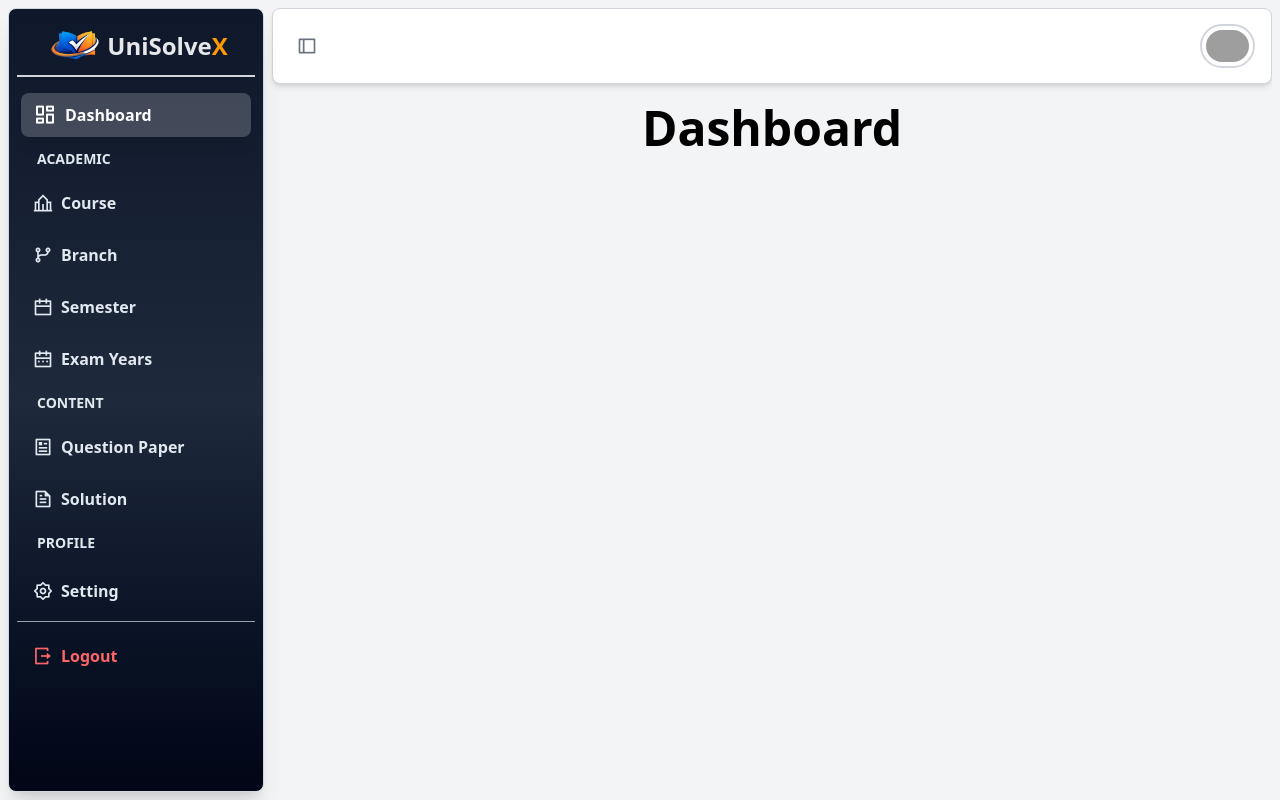
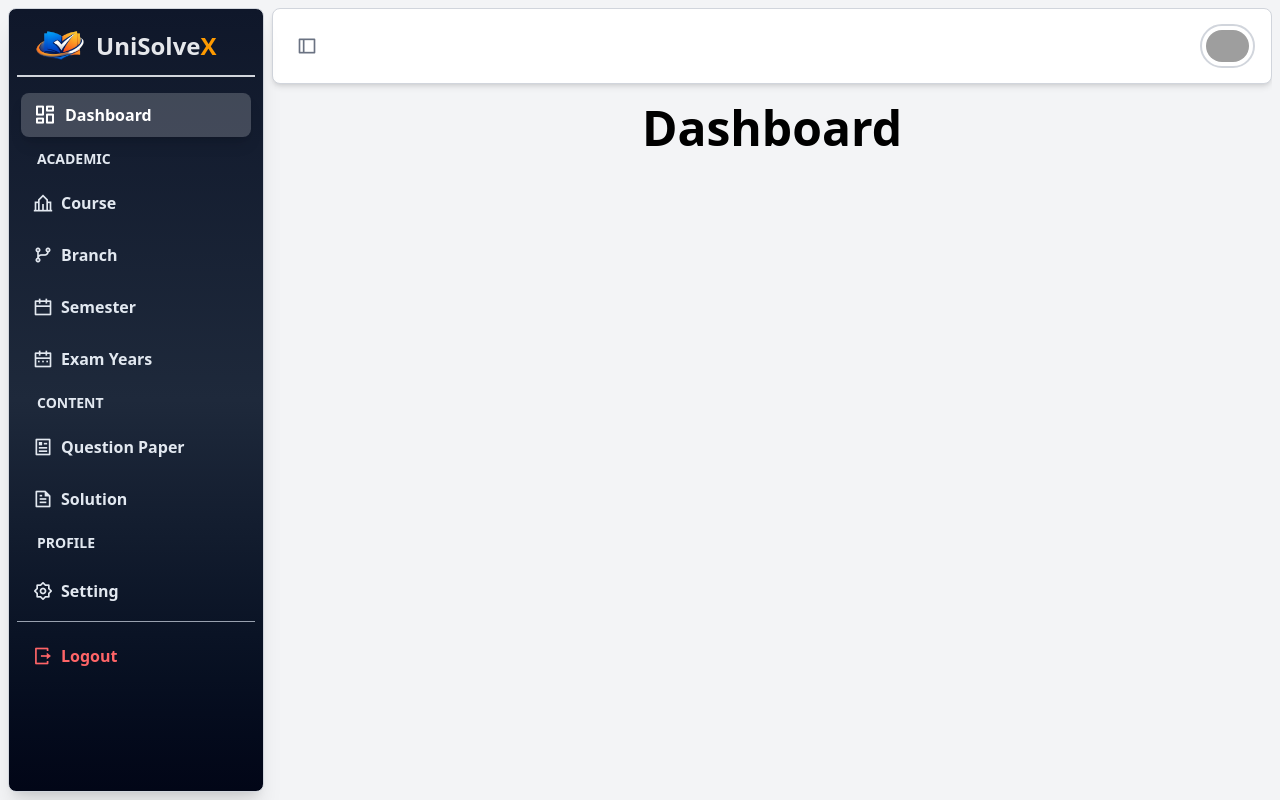
Before and after one commit to Himanshusingh00123/UniSolveX, a React (Vite) app: page /admin in a window 1280 px wide. Built offline with nearby package versions, Linux system fonts and the light colour scheme; grey boxes are pictures that could not be loaded.

Commit message:
i center logo

```diff
--- a/src/Components/Admin/Layout.jsx
+++ b/src/Components/Admin/Layout.jsx
@@ -72,11 +72,11 @@ const Layout = () => {
       >
         <div
           onClick={handle}
-          className="md:h-15 h-13 m-2  cursor-pointer flex items-center  justify-center    border-b-2 border-gray-300"
+          className="md:h-15 h-13 m-2  cursor-pointer flex items-center     border-b-2 border-gray-300"
         >
           <img src={logo} alt="Logo" className="h-full  object-cover " />
           <h1
-            className={`md:text-2xl text-xl font-bold text-gray-200 -ml-3 ${sidebar ? "md:visible" : "md:invisible"}  mr-5  md:mr-3 overflow-hidden `}
+            className={`md:text-2xl text-xl font-bold text-gray-200 -ml-3 md:-ml-2 ${sidebar ? "md:visible" : "md:invisible"}  mr-5  md:mr-3 overflow-hidden `}
           >
             UniSolve<span className="text-amber-500">X</span>
           </h1>
```
